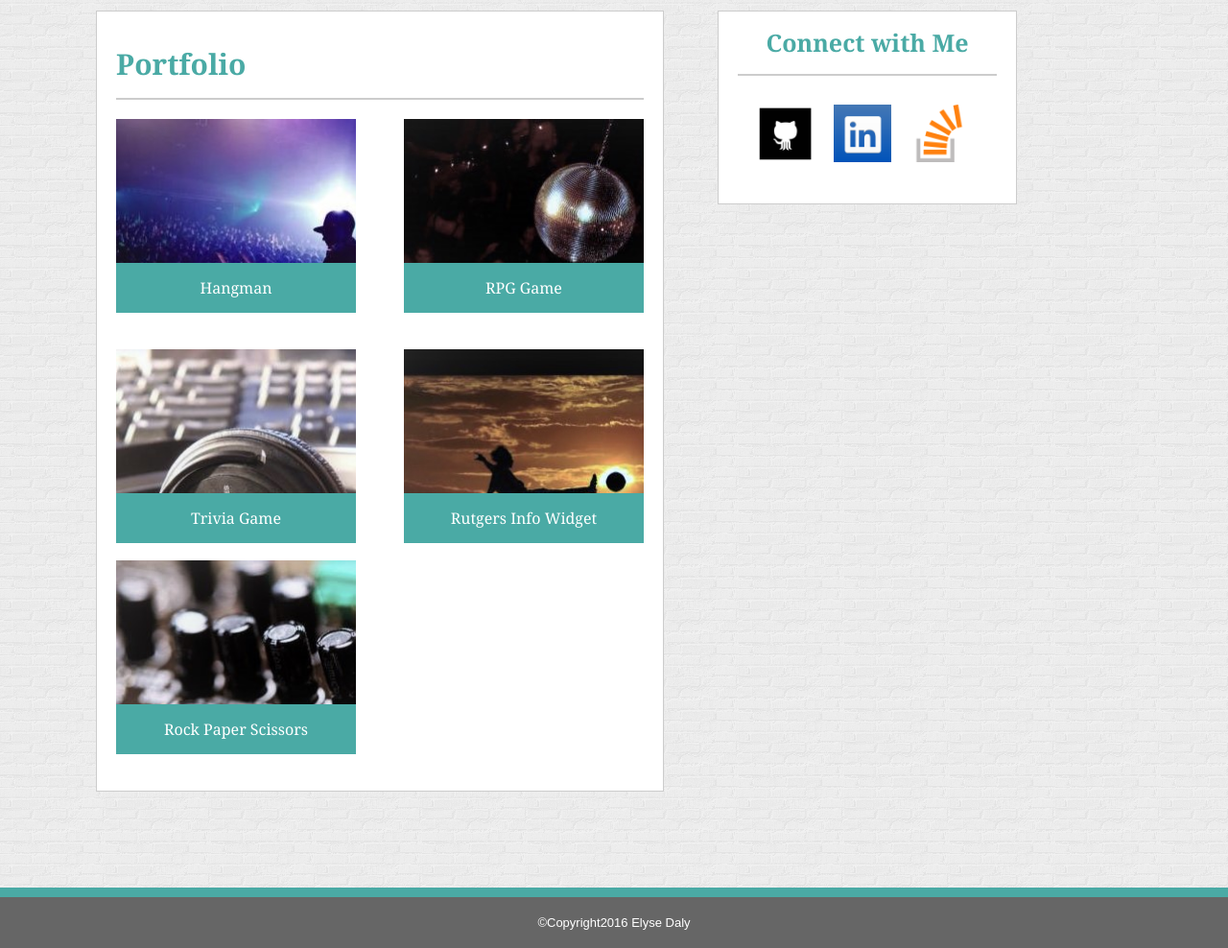
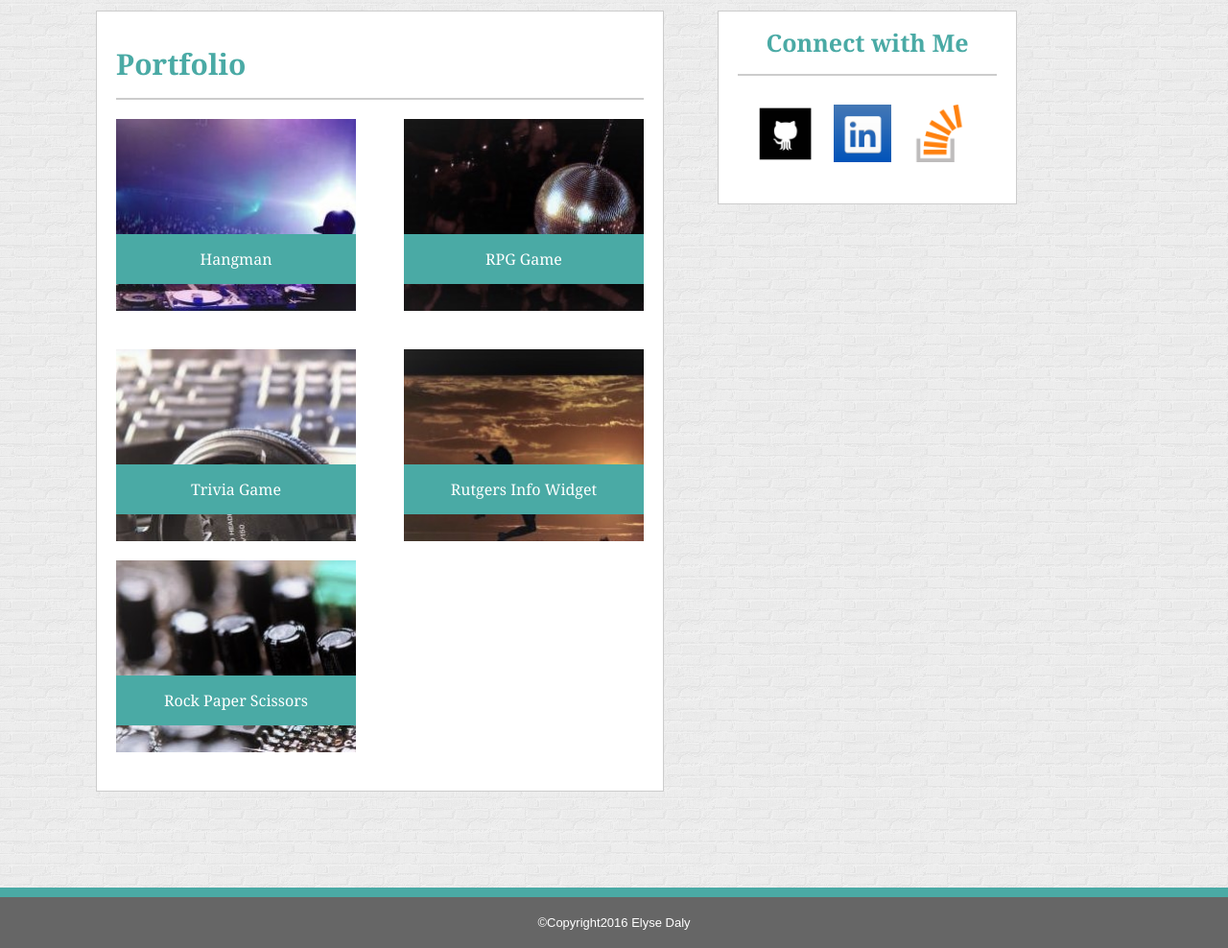
Before and after one commit to ElyseDaly/Basic-Portfolio, a PHP site: page /portfolio.html in a window 1280 px wide. Shown: the part 89-1077 px from the top of the page at 96% size. Run offline with PHP 8.4, Linux system fonts and the light colour scheme.

Commit message:
portfolio image text now in correct position

```diff
--- a/assets/css/style.css
+++ b/assets/css/style.css
@@ -177,7 +177,7 @@ header {
 	font-family: "Georgia", Times, Times New Roman, serif;
 	color: white;
 	text-align: center;
-	margin-top: 150px;
+	margin-top: 120px;
 	margin-bottom: 0px;
 	margin-left: 0px;
 	margin-right: 0px;
@@ -207,7 +207,7 @@ header {
 	font-family: "Georgia", Times, Times New Roman, serif;
 	color: white;
 	text-align: center;
-	margin-top: 150px;
+	margin-top: 120px;
 	margin-bottom: 0px;
 	margin-left: 0px;
 	margin-right: 0px;
@@ -238,7 +238,7 @@ header {
 	font-family: "Georgia", Times, Times New Roman, serif;
 	color: white;
 	text-align: center;
-	margin-top: 150px;
+	margin-top: 120px;
 	margin-bottom: 0px;
 	margin-left: 0px;
 	margin-right: 0px;
@@ -268,7 +268,7 @@ header {
 	font-family: "Georgia", Times, Times New Roman, serif;
 	color: white;
 	text-align: center;
-	margin-top: 150px;
+	margin-top: 120px;
 	margin-bottom: 0px;
 	margin-left: 0px;
 	margin-right: 0px;
@@ -298,7 +298,7 @@ header {
 	font-family: "Georgia", Times, Times New Roman, serif;
 	color: white;
 	text-align: center;
-	margin-top: 150px;
+	margin-top: 120px;
 	margin-bottom: 0px;
 	margin-left: 0px;
 	margin-right: 0px;
```
